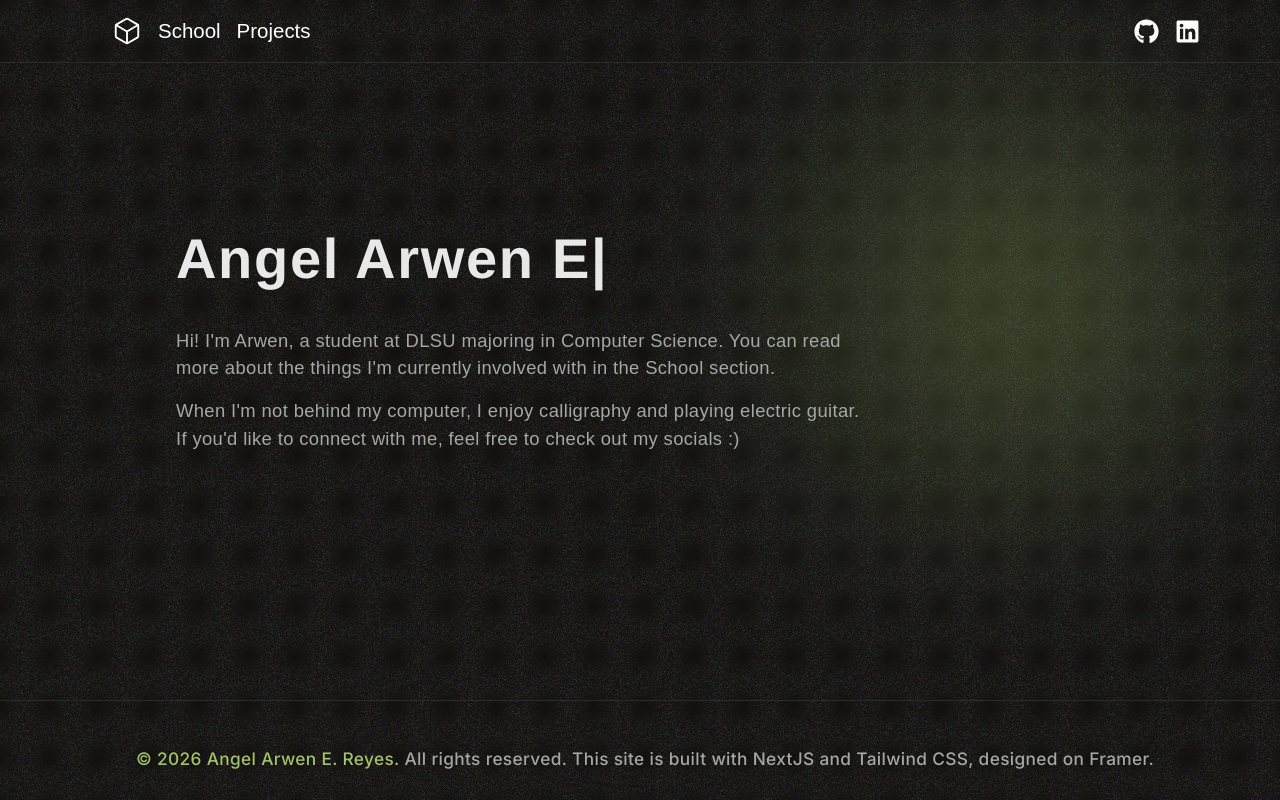
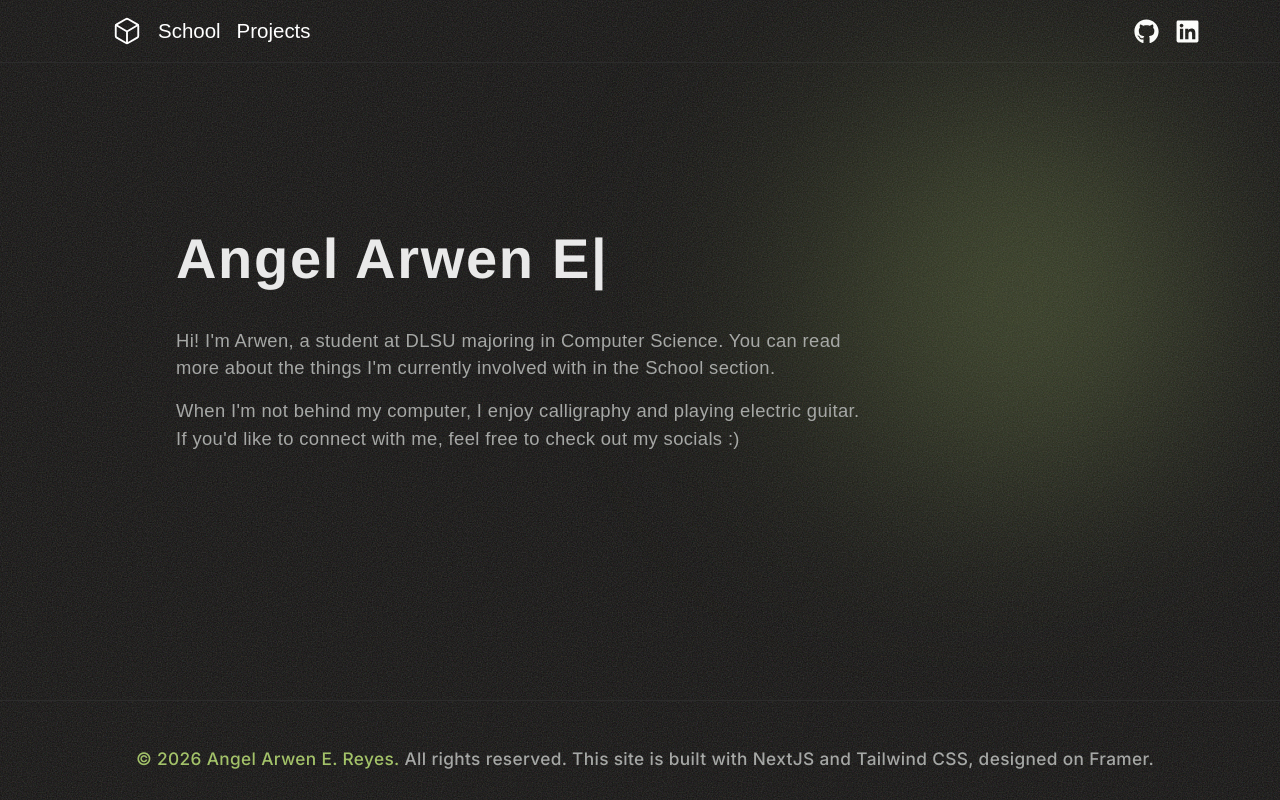
Before and after one commit to angele34/personal-website, a Next.js app: page / in a window 1280 px wide. Built offline with nearby package versions, Linux system fonts and the light colour scheme; a web font is replaced by a local one.

Commit message:
Replace grainy SVG with CSS filter

```diff
--- a/src/app/page.tsx
+++ b/src/app/page.tsx
@@ -11,7 +11,24 @@ export default function App() {
   return (
     <div className="relative min-h-screen overflow-hidden flex flex-col">
       {/* Grainy bg */}
-      <div className="absolute top-0 left-0 w-full h-full bg-transparent bg-cover z-[1]" style={{ filter: 'url(/grainy.svg#grain)' }}></div>
+        <div
+          className="absolute inset-0 pointer-events-none z-[-1] opacity-20"
+          style={{
+            background: "#ffffff",
+            filter: "url(#grain)",
+          }}
+        />
+
+        <svg className="absolute w-0 h-0">
+          <filter id="grain">
+            <feTurbulence
+              type="fractalNoise"
+              baseFrequency="0.8"
+              numOctaves="2"
+              stitchTiles="stitch"
+            />
+          </filter>
+        </svg>
 
       <motion.div
         initial={{ opacity: 0 }}
```
